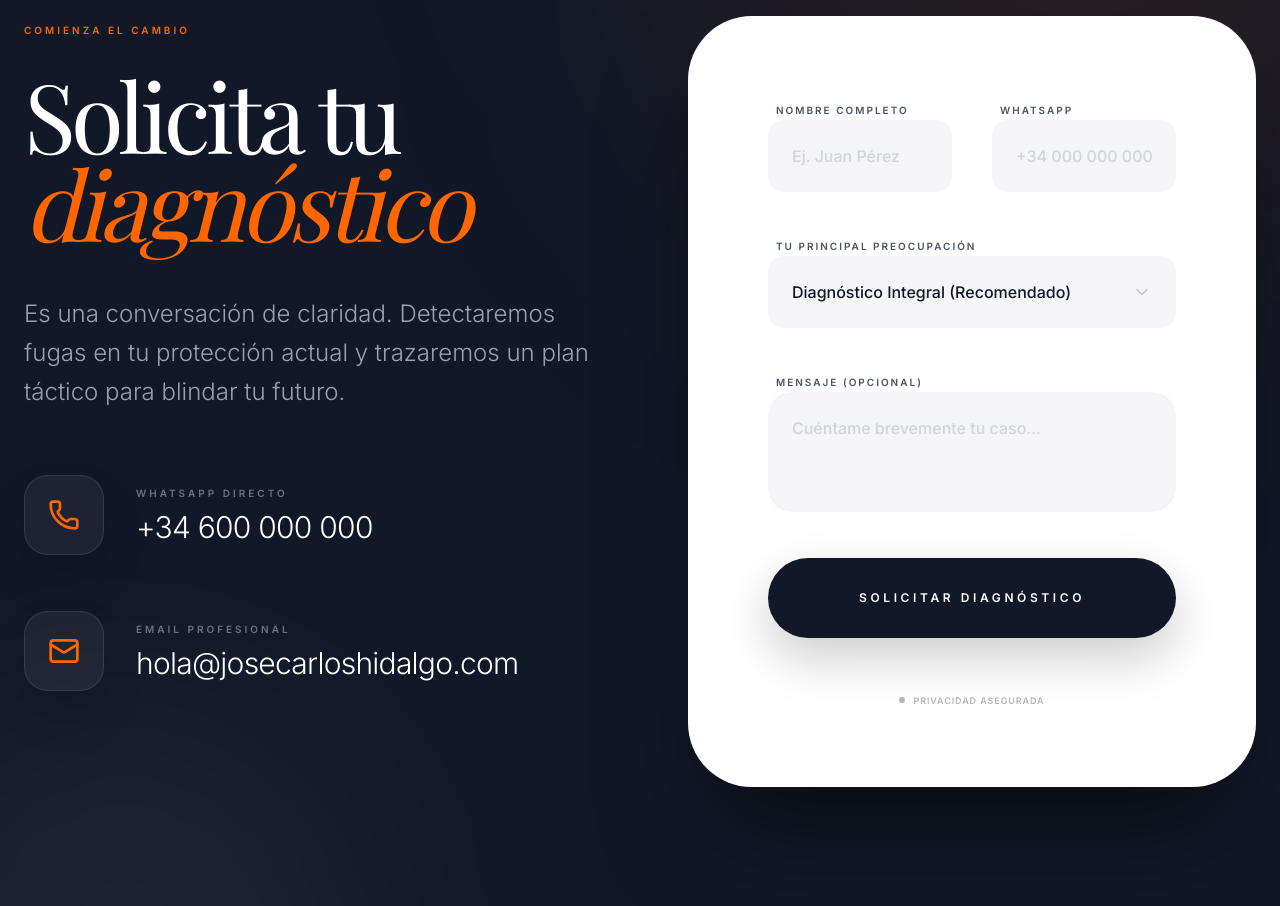
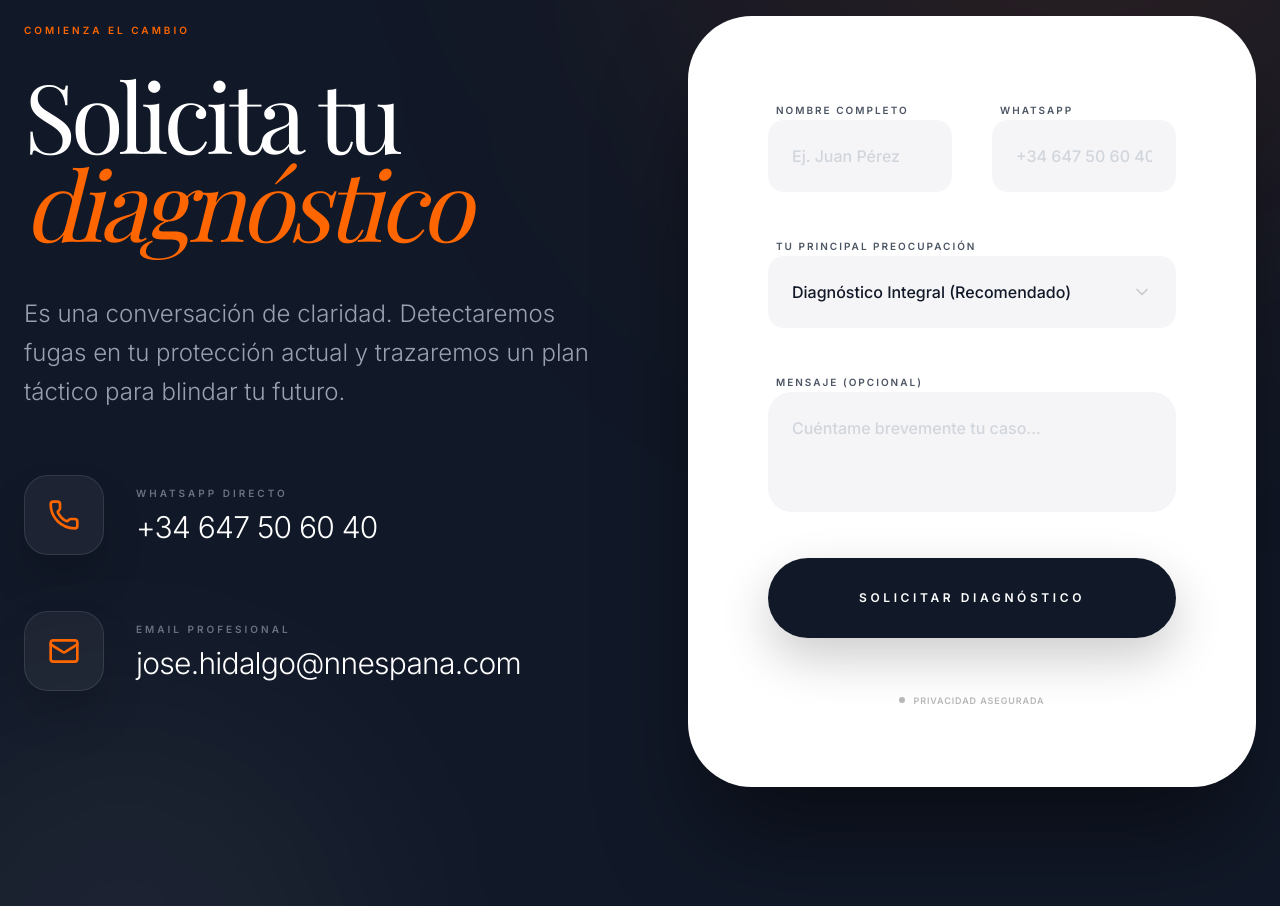
Before and after one commit to Jokhid/web-JC, a React (Vite) app: page / in a window 1280 px wide. Shown: the part 7660-8566 px from the top of the page. Built offline with nearby package versions, Linux system fonts and the light colour scheme; a web font is replaced by a local one.

Commit message:
Update App.tsx

```diff
--- a/src/App.tsx
+++ b/src/App.tsx
@@ -571,7 +571,7 @@ const DiagnosisForm = () => {
                 </div>
                 <div>
                   <p className="text-[10px] font-black uppercase tracking-[0.3em] text-gray-500 mb-2">WhatsApp Directo</p>
-                  <p className="text-white text-3xl font-light tracking-tight">+34 600 000 000</p>
+                  <p className="text-white text-3xl font-light tracking-tight">+34 647 50 60 40</p>
                 </div>
               </div>
               <div className="flex items-center gap-8 group">
@@ -580,7 +580,7 @@ const DiagnosisForm = () => {
                 </div>
                 <div>
                   <p className="text-[10px] font-black uppercase tracking-[0.3em] text-gray-500 mb-2">Email Profesional</p>
-                  <p className="text-white text-3xl font-light tracking-tight">hola@josecarloshidalgo.com</p>
+                  <p className="text-white text-3xl font-light tracking-tight">jose.hidalgo@nnespana.com</p>
                 </div>
               </div>
             </div>
@@ -601,7 +601,7 @@ const DiagnosisForm = () => {
                 </div>
                 <div className="space-y-3">
                   <label className="text-[10px] font-black uppercase tracking-[0.2em] text-brand-gray ml-2">WhatsApp</label>
-                  <input type="tel" placeholder="+34 000 000 000" className="w-full bg-[#F5F5F7] border-none rounded-2xl p-6 text-brand-dark focus:ring-2 focus:ring-brand-orange outline-none transition-all placeholder:text-gray-300 font-medium" />
+                  <input type="tel" placeholder="+34 647 50 60 40" className="w-full bg-[#F5F5F7] border-none rounded-2xl p-6 text-brand-dark focus:ring-2 focus:ring-brand-orange outline-none transition-all placeholder:text-gray-300 font-medium" />
                 </div>
               </div>
               <div className="space-y-3">
```
